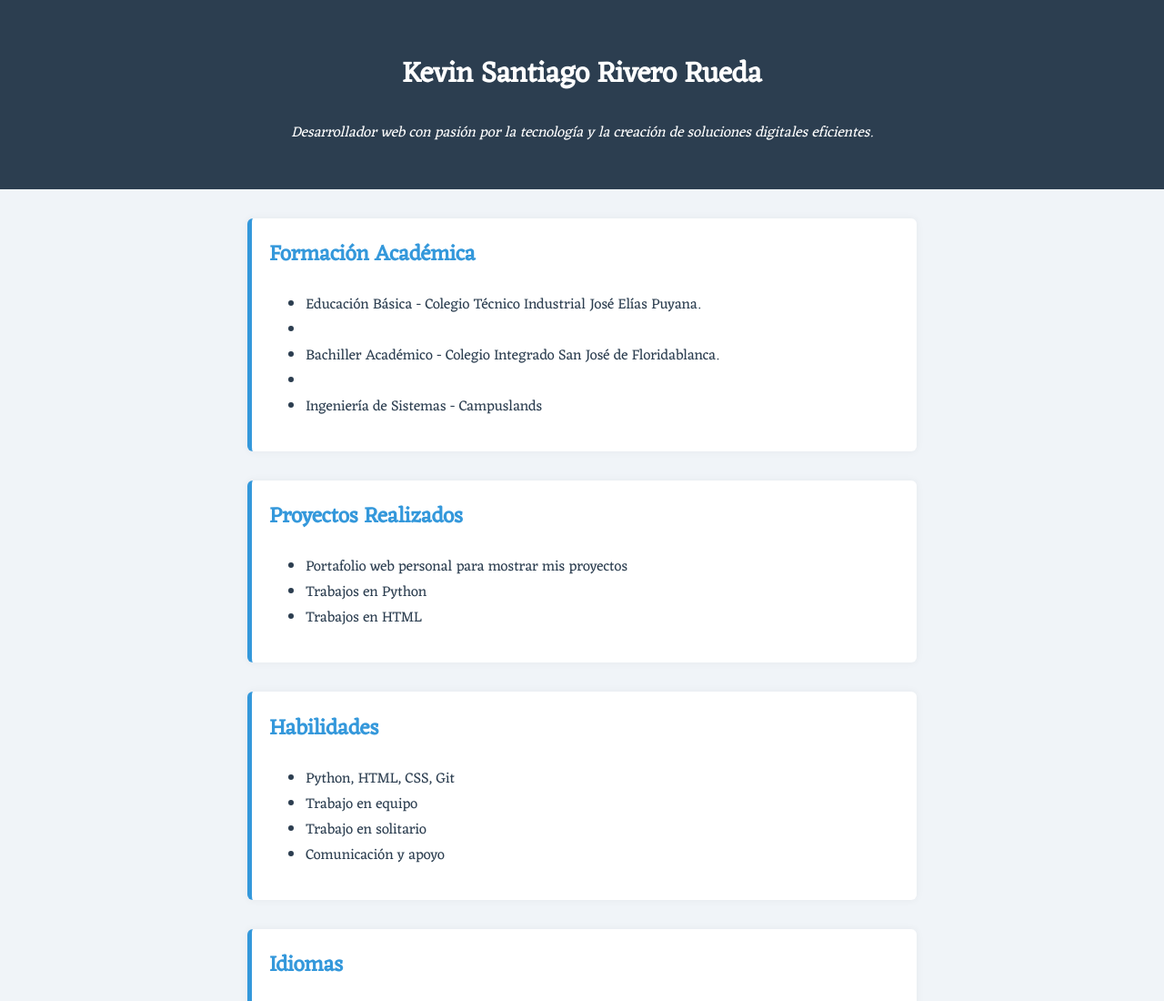
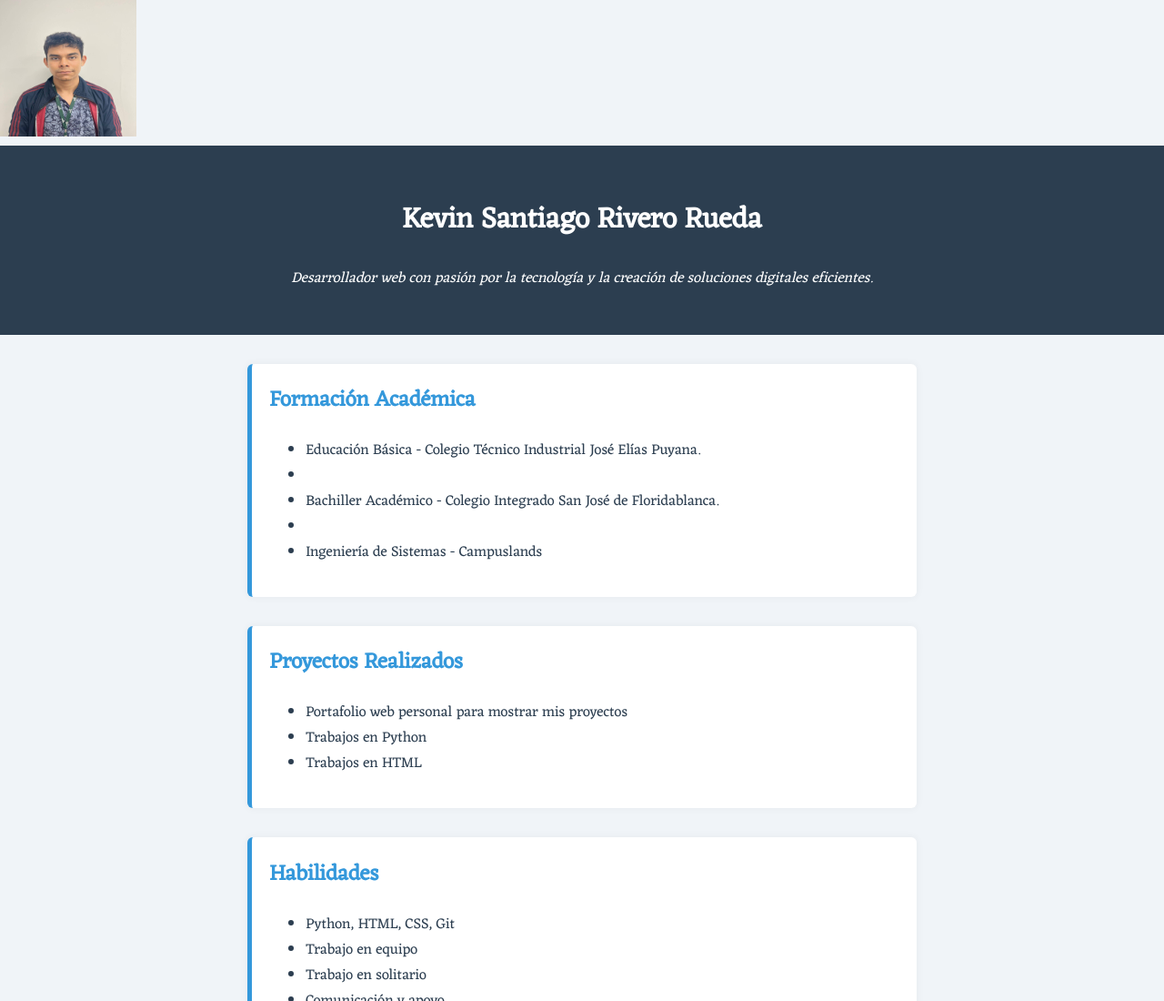
Before and after one commit to Kevinlevin200/HOJA-DE-VIDA, a plain HTML site: page index.html in a window 1280 px wide. Shown: the top 1100 px of the page at 91% size. Drawn offline with Linux system fonts and the light colour scheme; files whose address does not match are found by name.

Commit message:
Update index.html
Se añadió mi foto

```diff
--- a/index.html
+++ b/index.html
@@ -3,6 +3,7 @@
 <head>
     <meta charset="UTF-8">
     <meta name="viewport" content="width=device-width, initial-scale=1.0">
+    <img src="IMG-20250507-WA0002.jpg" alt="Mi foto" width="150" height="150">
     <title>Hoja de Vida - [Kevin Santiago Rivero Rueda]</title>
     <link rel="stylesheet" href="css/estilos.css">
 </head>
```
